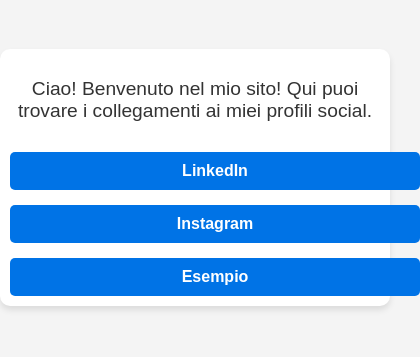
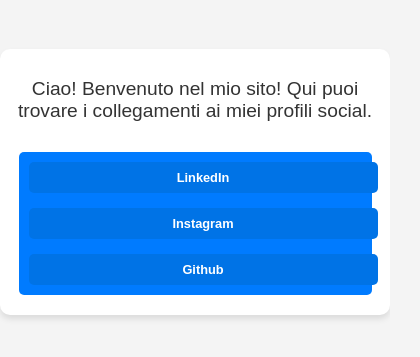
Before and after one commit to Fumoso-dev/mio-sito, a plain HTML site: page index.html in a window 390 px wide. Shown: the part 115-472 px from the top of the page, 420 px wide, since content can reach past the window. Drawn offline with Linux system fonts and the light colour scheme.

Commit message:
Aggiunto layout responsive per i pulsanti

```diff
--- a/index.html
+++ b/index.html
@@ -1,9 +1,10 @@
-<!-- Questo è un test per creare un mio sito personale -->
+<!-- Sito personale in cui caricherò i miei progetti, da modificare man mano-->
 <!DOCTYPE html>
 <html lang="it">
 <head>
     <meta charset="UTF-8">
     <meta name="viewport" content="width=device-width, initial-scale=1.0">
+
     <title>Il Mio Sito Personale</title>
     <style>
         body {
@@ -40,10 +41,22 @@
         }
 
         .button-container {
-            display: flex;
-            flex-direction: column; /*Disposizione verticale dei button*/
+
+            display: flex; /* Ogni button su una nuova riga */
+            flex-direction: column; /*button in verticale*/
             justify-content: center;
-            gap: 15px; /*Spaziatura*/
+            gap: 15px;
+            width: 90%; /* I button occupano il 90% della larghezza dello schermo */
+            max-width: 400px; /* Limite massimo di larghezza */
+            margin: 10px auto; /* Centrato e con margine */
+            padding: 10px;
+            font-size: 1rem;
+            background-color: #007bff;
+            color: white;
+            border: none;
+            border-radius: 5px;
+            cursor: pointer;
+            text-align: center;
         }
 
         .button-container a {
@@ -61,15 +74,26 @@
         }
 
         @media (max-width: 600px) {
-        .button-container a {
-            width: 100%; /* Pulsanti più larghi sui dispositivi piccoli */
-            text-align: center;
+          .button-container a {
+            font-size:0.9rem;  /*Riduce il font per schermi piccoli*/
+            padding: 8px;      /*Riduce l'imbottitura*/
+          }
+        }
+
+        @media (max-width: 480px){
+            .button-container a {
+                font-size: 0.8rem;
+                width: 100%;     /*Button a tutta larghezza su schermi molto piccoli*/
+            }
         }
 
         main {
             padding: 10px;
         }
-}
+
+
+
+
 
 
     </style>
@@ -81,9 +105,9 @@
     <main>
         <p>Ciao! Benvenuto nel mio sito! Qui puoi trovare i collegamenti ai miei profili social.</p>
         <div class="button-container">
-            <a href="https://www.linkedin.com" target="_blank">LinkedIn</a>
-            <a href="https://www.instagram.com" target="_blank">Instagram</a>
-            <a href="https://www.google.it" target="_blank">Esempio</a>
+            <a href="https://www.linkedin.com/in/giuseppe-cioffi-bab4a623b" target="_blank">LinkedIn</a>
+            <a href="https://www.instagram.com/_giuseppe_cioffi/" target="_blank">Instagram</a>
+            <a href="https://github.com/Fumoso-dev" target="_blank">Github</a>
 
         </div>
     </main>
```
